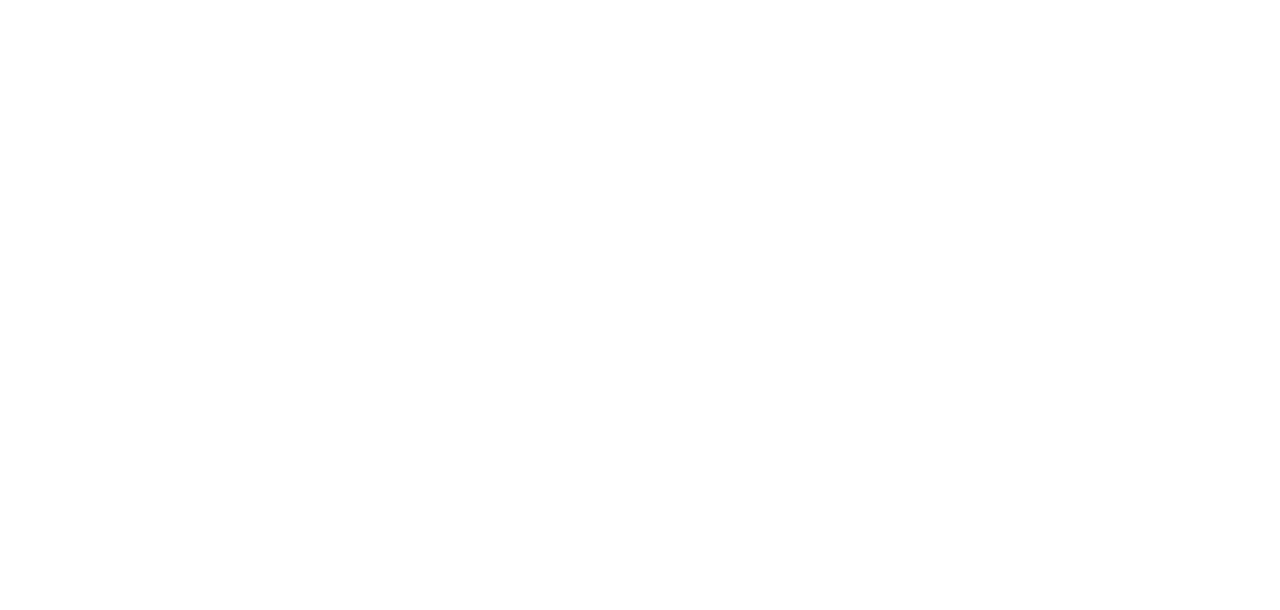
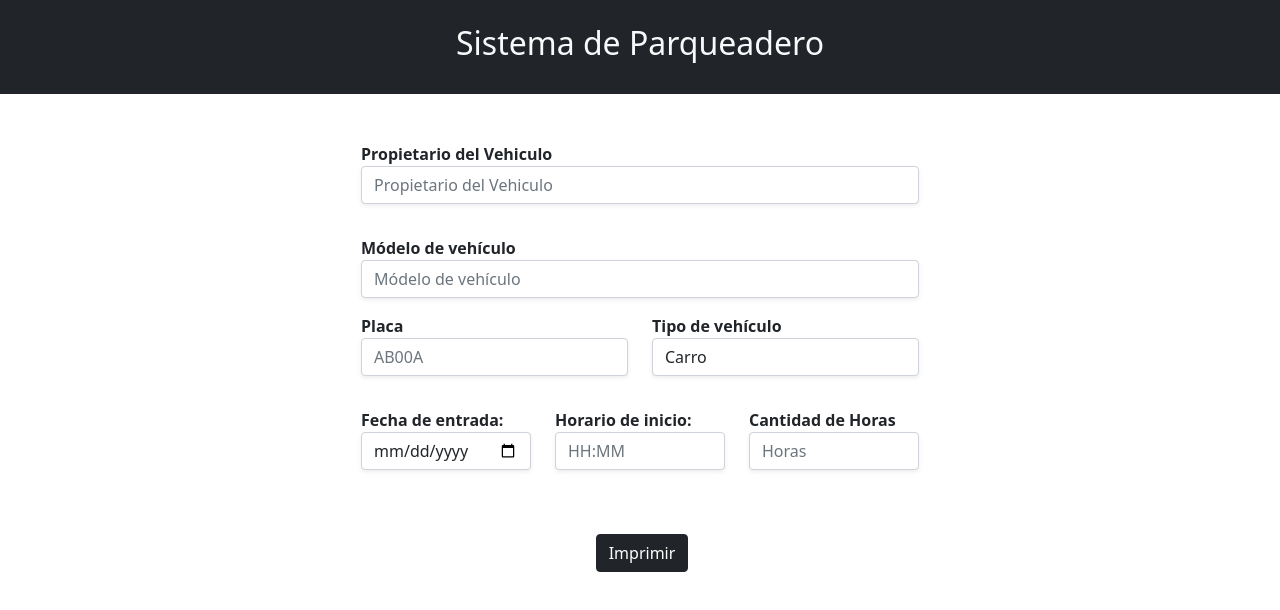
Before and after one commit to mcarlosdaniel024/Clase-Magistral, a plain HTML site: page index.html in a window 1280 px wide. Drawn offline with nearby package versions, Linux system fonts and the light colour scheme.

Commit message:
maquetacion terminada

```diff
--- a/index.html
+++ b/index.html
@@ -3,9 +3,91 @@
 <head>
     <meta charset="UTF-8">
     <meta name="viewport" content="width=device-width, initial-scale=1.0">
+    <link href="https://cdn.jsdelivr.net/npm/bootstrap@5.0.2/dist/css/bootstrap.min.css" rel="stylesheet" integrity="sha384-EVSTQN3/azprG1Anm3QDgpJLIm9Nao0Yz1ztcQTwFspd3yD65VohhpuuCOmLASjC" crossorigin="anonymous">
     <title>PARKING</title>
 </head>
+
+<header class="bg-dark">
+    <div class="d-flex justify-content-center p-2">
+        <span class="p-3 text-light h2">Sistema de Parqueadero</span>
+    </div>
+</header>
 <body>
+    <div class="container mt-5">
+        <form class="w-50 mx-auto">
+
+            <div class="form-group">
+                <label for="propietario"><strong>Propietario del Vehiculo</strong></label>
+                <input type="text" class="form-control shadow-sm" id="propietario" placeholder="Propietario del Vehiculo"
+                required>
+            </div>
+
+            <div class="form-group py-3"></div>
+                <label for="modelo"><strong>Módelo de vehículo</strong>
+                </label>
+                <input type="text" class="form-control shadow-sm" id="modelo" placeholder="Módelo de vehículo"
+                required>
+
+                <div class="row py-3">
+
+                    <div class="col-6">
+                        <label for="placa"><strong>Placa</strong></label>
+                        <input type="text" class="form-control shadow-sm" id="placa" placeholder="AB00A"
+                        required>
+                    </div>
+
+                    <div class="col-6">
+                        <label for="tipo"><strong>Tipo de vehículo</strong></label>
+                        <select class="form-control shadow-sm" id="tipo">
+                            <option>Carro</option>
+                            <option>Moto</option>
+                        </select>
+                    </div>
+                </div>
+
+                <div class="row py-3">
+
+                    <div class="col-4">
+                        <label for="entryDate"><strong>Fecha de entrada:</strong></label>
+                        <input type="date" class="form-control shadow-sm" id="entryDate"required>
+                    </div>
+
+                    <div class="col-4">
+                        <label for="inicio"><strong>Horario de inicio:</strong></label>
+                        <input type="datetime" class="form-control shadow-sm" id="inicio" placeholder="HH:MM" required>
+                    </div>
+
+                    <div class="col-4">
+                        <label for="salida"><strong>Cantidad de Horas</strong></label>
+                        <input type="datetime" class="form-control shadow-sm" id="salida" placeholder="Horas" required>
+
+                    </div>
+
+                </div>
+                <div class="d-flex justify-content-center container my-5">
+
+                    <butto id="btnImprimir" class="btn btn-dark ms-1" type="button"  id="btnImprime" onclick="window.print()">
+                        Imprimir
+
+                    </button>
+
+                </div>
+
+
+
+
+
+
+            </div>
+
+
+
+    </form>
+    </div>
+
+
+
+    <script src="https://cdn.jsdelivr.net/npm/bootstrap@5.0.2/dist/js/bootstrap.bundle.min.js" integrity="sha384-MrcW6ZMFYlzcLA8Nl+NtUVF0sA7MsXsP1UyJoMp4YLEuNSfAP+JcXn/tWtIaxVXM" crossorigin="anonymous"></script>
 
 </body>
 </html>
```
